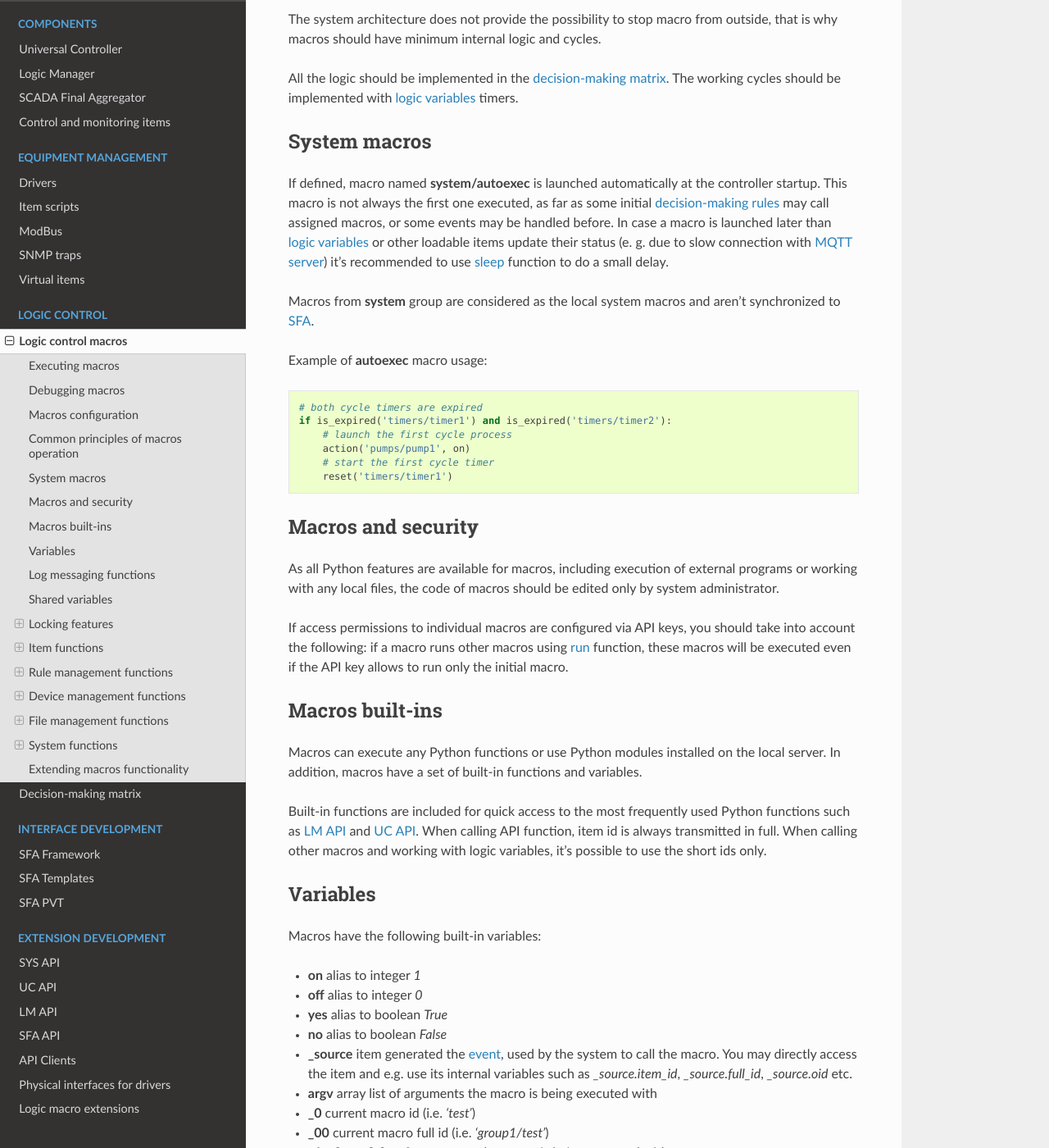
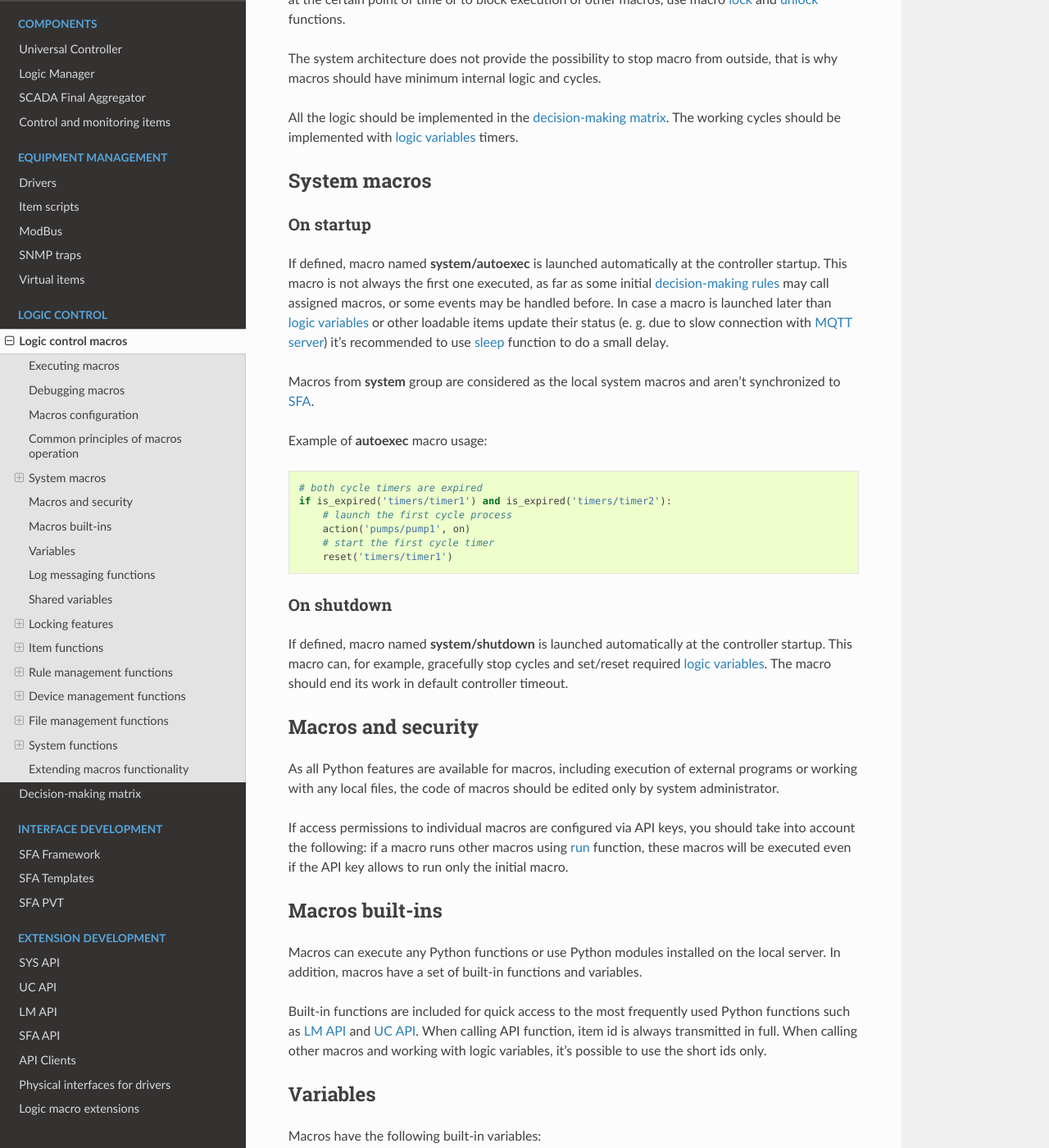
Before and after one commit to alttch/eva3, a Sphinx documentation site: the page built from doc/lm/macros.rst, in a window 1280 px wide and 1400 px high, scrolled down 2947 px. Shown: the whole window at 82% size. Built offline with Sphinx 7.4.7 and the Read the Docs theme 2.0.0, drawn with Linux system fonts in a browser that asks for light colours; some of the changed text lies outside the part shown.

Commit message:
shutdown

```diff
--- a/doc/lm/macros.rst
+++ b/doc/lm/macros.rst
@@ -84,6 +84,9 @@ matrix<decision_matrix>`. The working cycles should be implemented with
 System macros
 =============
 
+On startup
+----------
+
 If defined, macro named **system/autoexec** is launched automatically at the
 controller startup. This macro is not always the first one executed, as far as
 some initial :doc:`decision-making rules<decision_matrix>` may call assigned
@@ -105,6 +108,14 @@ Example of **autoexec** macro usage:
         action('pumps/pump1', on)
         # start the first cycle timer
         reset('timers/timer1')
+
+On shutdown
+-----------
+
+If defined, macro named **system/shutdown** is launched automatically at the
+controller startup. This macro can, for example, gracefully stop cycles and
+set/reset required :ref:`logic variables<lvar>`. The macro should end its work
+in default controller timeout.
 
 Macros and security
 ===================
```
Also changed, not shown: 2 other files.
